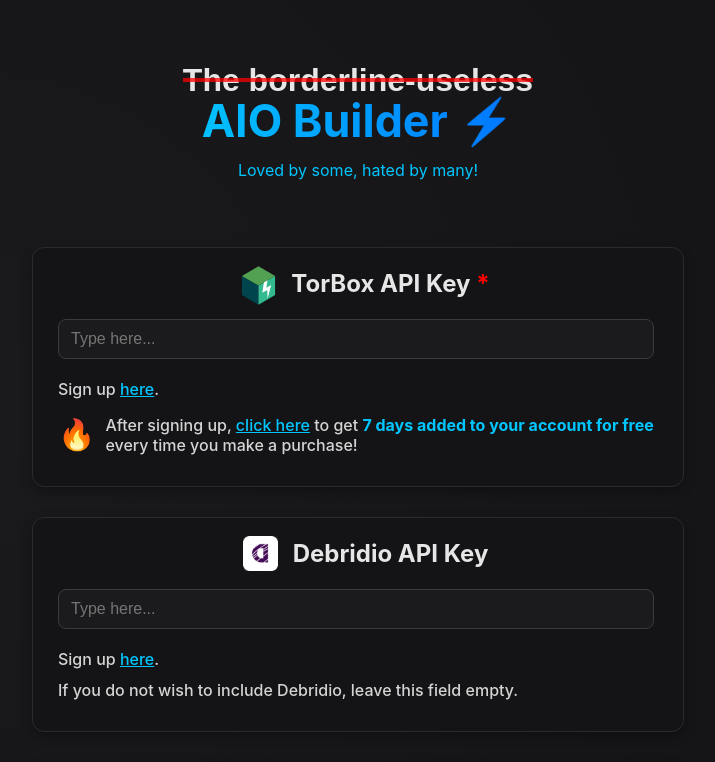
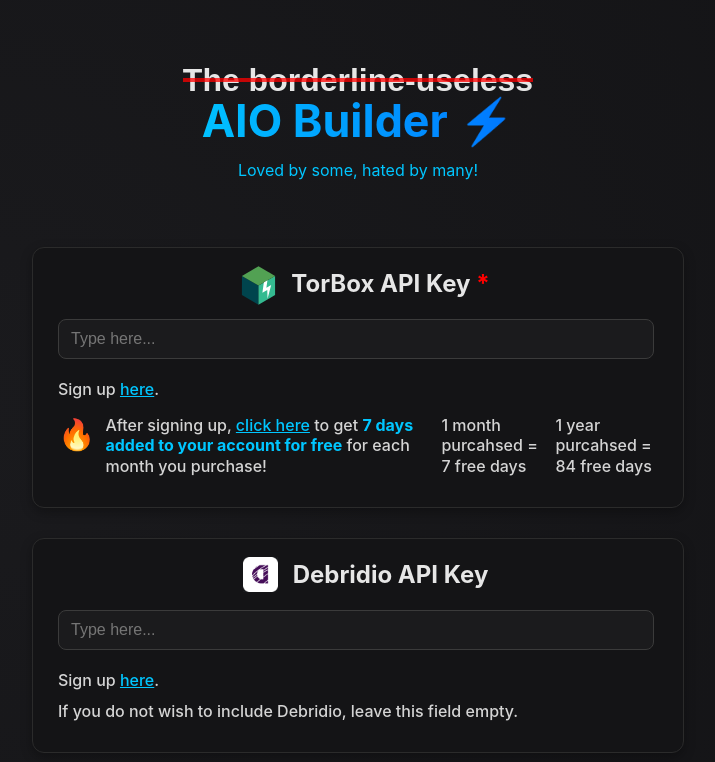
Before and after one commit to comfortabledebt/aio-builder, a React (Create React App) app: page / in a window 1280 px wide. Shown: the top 762 px of the page, without its empty margins (282-997 px from the left). Built offline with nearby package versions, Linux system fonts and the light colour scheme; a web font is replaced by a local one.

Commit message:
update TB referral info

```diff
--- a/src/App.js
+++ b/src/App.js
@@ -3791,7 +3791,9 @@
                         <p>Sign up <a href="https://torbox.app/login?next=/subscription?referral=5f3d633a-d6ad-44bf-9b31-488b9340b098" target="_blank" rel="noreferrer">here</a>.</p>
                         <div className="tb-referral-message-container">
                             <div className="tb-referral-message-icon">🔥</div>
-                            <p className="tb-referral-message">After signing up, <a href="https://torbox.app/subscription?referral=5f3d633a-d6ad-44bf-9b31-488b9340b098" target="_blank" rel="noreferrer">click here</a> to get <span className="highlight">7 days added to your account for free</span> every time you make a purchase!</p>
+                            <p className="tb-referral-message">After signing up, <a href="https://torbox.app/subscription?referral=5f3d633a-d6ad-44bf-9b31-488b9340b098" target="_blank" rel="noreferrer">click here</a> to get <span className="highlight">7 days added to your account for free</span> for each month you purchase!</p>
+                            <p className="tb-referral-message">1 month purcahsed = 7 free days</p>
+                            <p className="tb-referral-message">1 year purcahsed = 84 free days</p>
                         </div>
                     </div>
                 </div>
```
